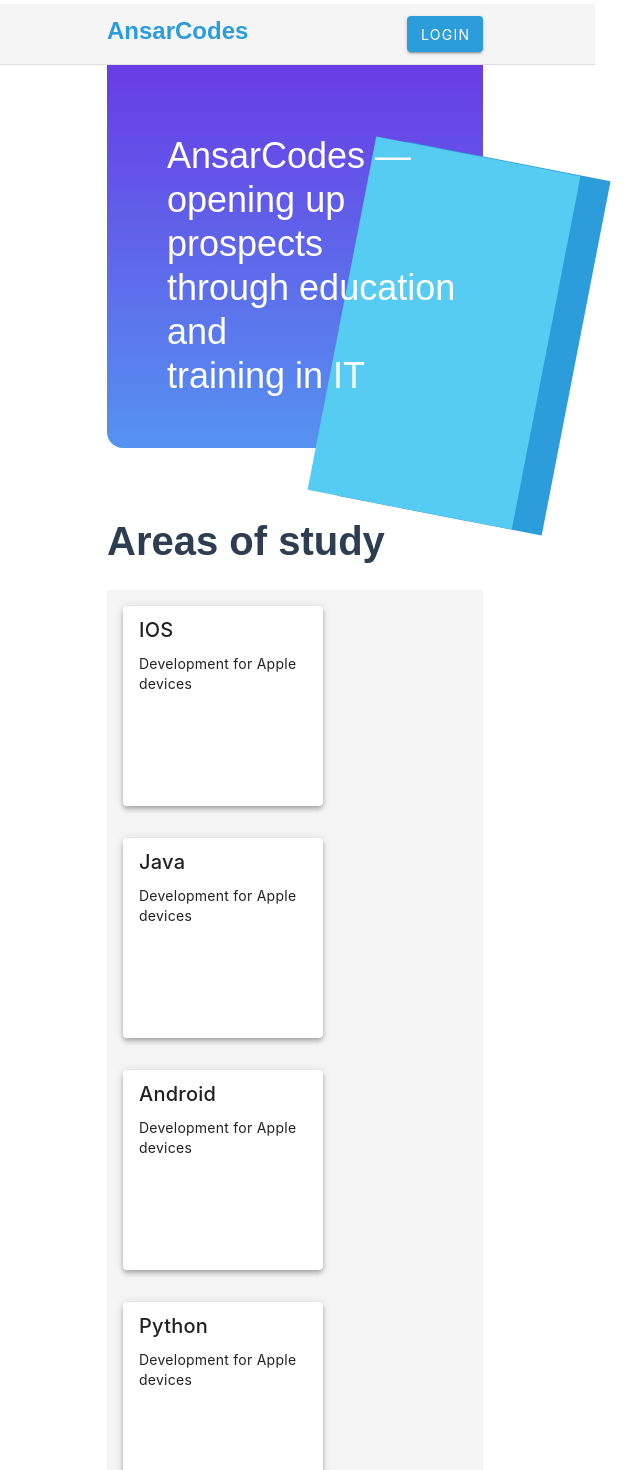
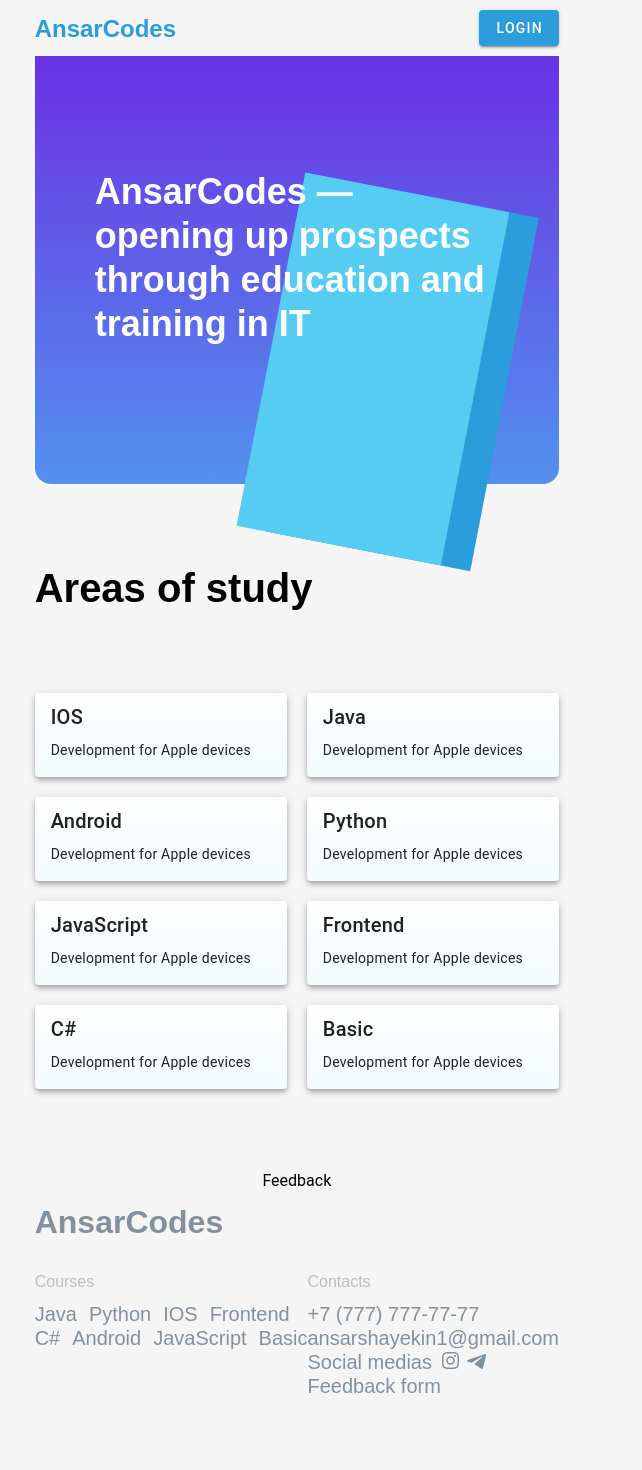
Before and after one commit to Ansar1337/LearningManager, a Vue app: page / in a window 1280 px wide. Shown: the top 1470 px of the page, without its empty margins (41-683 px from the left). After the commit the page ends 1428 px from the top, so only its background shows below. Built offline with nearby package versions, Linux system fonts and the light colour scheme.

Commit message:
Refactor layout - Add adaptability - Add state management system - Add network code to handle data

```diff
--- a/src/App.vue
+++ b/src/App.vue
@@ -5,12 +5,35 @@ import Footer from "@/components/Footer.vue";
 
 <template>
   <v-container fluid>
-    <Header></Header>
-    <router-view></router-view>
-    <Footer></Footer>
+    <Header class="header-content"></Header>
+    <router-view class="main-content"></router-view>
+    <Footer class="footer-content"></Footer>
   </v-container>
 </template>
 
-<style scoped>
+<style>
+.header-content {
 
+}
+
+.main-content {
+  padding: 0 40px;
+  flex-direction: column;
+  align-items: center;
+  gap: 80px;
+}
+
+.footer-content {
+  gap: 10px;
+}
+
+.header-content, .main-content, .footer-content {
+  max-width: 1000px;
+  margin: 0 auto;
+  display: flex;
+}
+
+.main-content > * {
+  width: 100%;
+}
 </style>
--- a/src/assets/base.css
+++ b/src/assets/base.css
@@ -1,86 +1,8 @@
-/* color palette from <https://github.com/vuejs/theme> */
-:root {
-  --vt-c-white: #ffffff;
-  --vt-c-white-soft: #f8f8f8;
-  --vt-c-white-mute: #f2f2f2;
-
-  --vt-c-black: #181818;
-  --vt-c-black-soft: #222222;
-  --vt-c-black-mute: #282828;
-
-  --vt-c-indigo: #2c3e50;
-
-  --vt-c-divider-light-1: rgba(60, 60, 60, 0.29);
-  --vt-c-divider-light-2: rgba(60, 60, 60, 0.12);
-  --vt-c-divider-dark-1: rgba(84, 84, 84, 0.65);
-  --vt-c-divider-dark-2: rgba(84, 84, 84, 0.48);
-
-  --vt-c-text-light-1: var(--vt-c-indigo);
-  --vt-c-text-light-2: rgba(60, 60, 60, 0.66);
-  --vt-c-text-dark-1: var(--vt-c-white);
-  --vt-c-text-dark-2: rgba(235, 235, 235, 0.64);
+body {
+    background: #F5F5F5;
 }
 
-/* semantic color variables for this project */
-:root {
-  --color-background: var(--vt-c-white);
-  --color-background-soft: var(--vt-c-white-soft);
-  --color-background-mute: var(--vt-c-white-mute);
-
-  --color-border: var(--vt-c-divider-light-2);
-  --color-border-hover: var(--vt-c-divider-light-1);
-
-  --color-heading: var(--vt-c-text-light-1);
-  --color-text: var(--vt-c-text-light-1);
-
-  --section-gap: 160px;
+.v-container {
+    padding: 0 !important;
+    margin: 0 !important;
 }
-
-@media (prefers-color-scheme: dark) {
-  :root {
-    --color-background: var(--vt-c-black);
-    --color-background-soft: var(--vt-c-black-soft);
-    --color-background-mute: var(--vt-c-black-mute);
-
-    --color-border: var(--vt-c-divider-dark-2);
-    --color-border-hover: var(--vt-c-divider-dark-1);
-
-    --color-heading: var(--vt-c-text-dark-1);
-    --color-text: var(--vt-c-text-dark-2);
-  }
-}
-
-*,
-*::before,
-*::after {
-  box-sizing: border-box;
-  margin: 0;
-  font-weight: normal;
-}
-
-body {
-  min-height: 100vh;
-  color: var(--color-text);
-  background: var(--color-background);
-  transition:
-    color 0.5s,
-    background-color 0.5s;
-  line-height: 1.6;
-  font-family:
-    Inter,
-    -apple-system,
-    BlinkMacSystemFont,
-    'Segoe UI',
-    Roboto,
-    Oxygen,
-    Ubuntu,
-    Cantarell,
-    'Fira Sans',
-    'Droid Sans',
-    'Helvetica Neue',
-    sans-serif;
-  font-size: 15px;
-  text-rendering: optimizeLegibility;
-  -webkit-font-smoothing: antialiased;
-  -moz-osx-font-smoothing: grayscale;
-}
--- a/src/components/Footer.vue
+++ b/src/components/Footer.vue
@@ -4,25 +4,18 @@ import IconTelegram from "@/components/icons/IconTelegram.vue"
 </script>
 
 <template>
-  <v-row>
-    <v-col cols="8" offset="2">
-      <v-row>
-        <v-col cols="12" class="footer-title pb-0">
-          AnsarCodes
-        </v-col>
-      </v-row>
+  <footer>
+    <div class="footer-title pb-0">
+      AnsarCodes
+    </div>
 
-      <v-row class="footer-title-small">
-        <v-col cols="4">
-          Navigation
-        </v-col>
-        <v-col cols="4">
-          Contacts
-        </v-col>
-      </v-row>
+    <div class="sections">
 
-      <v-row class="footer-contact mt-0">
-        <v-col cols="4">
+      <section>
+        <div class="footer-title-small">
+          Courses
+        </div>
+        <div class="footer-contact mt-0">
           <div>
             <span>Java</span>
             <span class="pl-3">Python</span>
@@ -35,24 +28,48 @@ import IconTelegram from "@/components/icons/IconTelegram.vue"
             <span class="pl-3">JavaScript</span>
             <span class="pl-3">Basic</span>
           </div>
-        </v-col>
-        <v-col cols="4">
+        </div>
+      </section>
+
+      <section>
+        <div class="footer-title-small">
+          Contacts
+        </div>
+        <div class="footer-contact mt-0">
           <div>+7 (777) 777-77-77</div>
-          <div>ansarcodes@gmail.com</div>
-        </v-col>
-        <v-col cols="4">
+          <div>ansarshayekin1@gmail.com</div>
           <div>Social medias
             <IconInstagram/>
             <IconTelegram/>
           </div>
           <div>Feedback form</div>
-        </v-col>
-      </v-row>
-    </v-col>
-  </v-row>
+        </div>
+      </section>
+
+    </div>
+  </footer>
+
 </template>
 
 <style scoped>
+
+footer {
+  flex-direction: column;
+  background: #F5F5F5;
+  display: flex;
+  justify-content: space-between;
+  padding: 10px 40px;
+  align-content: center;
+}
+
+footer .sections {
+  display: flex;
+  justify-content: space-between;
+  flex-wrap: wrap;
+  row-gap: 20px;
+  padding: 20px 0;
+}
+
 .footer-title {
   font-family: Montserrat, sans-serif;
   font-size: 32px;
@@ -71,6 +88,7 @@ import IconTelegram from "@/components/icons/IconTelegram.vue"
   letter-spacing: 0;
   text-align: left;
   color: #BDBDBD;
+  margin-bottom: 10px;
 }
 
 .footer-contact {
--- a/src/components/Header.vue
+++ b/src/components/Header.vue
@@ -3,22 +3,24 @@
 </script>
 
 <template>
-  <v-row class="header">
-    <v-col cols="2" offset="2" class="header-title">
+  <header>
+    <h1 class="header-title">
       AnsarCodes
-    </v-col>
-    <v-col cols="2" offset="4">
-      <v-btn color="#2D9CDB" class="float-right header-btn">
-        Login
-      </v-btn>
-    </v-col>
-  </v-row>
+    </h1>
+    <v-btn color="#2D9CDB" class="header-btn">
+      LogIn
+    </v-btn>
+  </header>
 </template>
 
 <style scoped>
-.header {
-  border-bottom: 1px solid #E0E0E0;
+header {
   background: #F5F5F5;
+  display: flex;
+  justify-content: space-between;
+  padding: 10px 40px;
+  align-content: center;
+  align-items: center;
 }
 
 .header-title {
--- a/src/pages/Index.vue
+++ b/src/pages/Index.vue
@@ -12,59 +12,44 @@ const studies = [
 </script>
 
 <template>
-  <v-row>
-    <v-col cols="8" offset="2">
+  <div>
     <div class="logo">
-        <v-row>
-          <v-col cols="6">
       <div class="logo-title">
-              <div>AnsarCodes —</div>
-              <div>opening up prospects</div>
-              <div>through education and</div>
-              <div>training in IT</div>
+        <p>AnsarCodes —</p>
+        <p>opening up prospects</p>
+        <p>through education and</p>
+        <p>training in IT</p>
       </div>
-          </v-col>
-          <v-col cols="5" offset="1">
-            <div class="logo-phone">
-              <div class="logo-phone-front"></div>
-              <div class="logo-phone-back"></div>
+      <section class="logo-phone"></section>
     </div>
-          </v-col>
-        </v-row>
-      </div>
-    </v-col>
-  </v-row>
-
-  <v-row>
-    <v-col cols="8" offset="2">
-      <div class="content-study">Areas of study</div>
-    </v-col>
-    <v-col cols="8" offset="2">
-      <v-sheet class="d-flex flex-wrap flex-back ">
-        <v-sheet v-for="study in studies" class="ma-2 pa-2 flex-back ">
-          <v-card height="200px" width="200px" elevation="4">
+    <h2 class="content-study">Areas of study</h2>
+    <div class="cards-container">
+      <v-card v-for="study in studies" elevation="4" class="card">
         <v-card-title>{{ study.title }}</v-card-title>
         <v-card-text>{{ study.description }}</v-card-text>
       </v-card>
-        </v-sheet>
-      </v-sheet>
-    </v-col>
-  </v-row>
-
-  <v-row>
-    <v-col cols="8" offset="2">
+    </div>
     Feedback
-    </v-col>
-  </v-row>
+  </div>
 </template>
 
 <style scoped>
+
+.cards-container {
+  display: grid;
+  grid-template-columns: repeat(auto-fill, minmax(200px, 1fr));
+  gap: 20px;
+}
+
+.cards-container .card {
+
+}
+
 .logo {
   height: 428px;
   position: relative;
-  top: -45px;
   z-index: -1;
-  border-radius: 16px;
+  border-radius: 0 0 16px 16px;
   background: linear-gradient(180deg, #6B31E4 0%, rgba(42, 120, 236, 0.8) 100%);
 }
 
@@ -84,28 +69,16 @@ const studies = [
 
 .logo-phone {
   z-index: -1;
-}
-
-.logo-phone-front {
   width: 208px;
   height: 360px;
   position: absolute;
   top: 133px;
+  right: min(120px, calc(10% + 30px));
   transform: rotate(11deg);
   background: #56CCF2;
+  box-shadow: 30px 0 0 #2D9CDB;
 }
 
-.logo-phone-back {
-  width: 208px;
-  height: 361px;
-  position: absolute;
-  top: 133px;
-  margin-left: 30px;
-  margin-top: 5px;
-  z-index: -2;
-  transform: rotate(11deg);
-  background: #2D9CDB;
-}
 
 .content-study {
   font-family: Montserrat, sans-serif;
@@ -116,7 +89,7 @@ const studies = [
   text-align: left;
 }
 
-.flex-back {
-  background: #F5F5F5;
+.v-card {
+  background: linear-gradient(180deg, #FFFFFF 0%, rgba(243, 251, 255, 0.8) 100%);
 }
 </style>
```
Also changed, not shown: src/helpers/NetworkManager.js (added, +121 -0 lines), src/stores/SessionStore.js (added, +41 -0 lines), 1 other file (tests, documents, lock files or other folders). Lines whose indentation alone changed are shown as unchanged.
